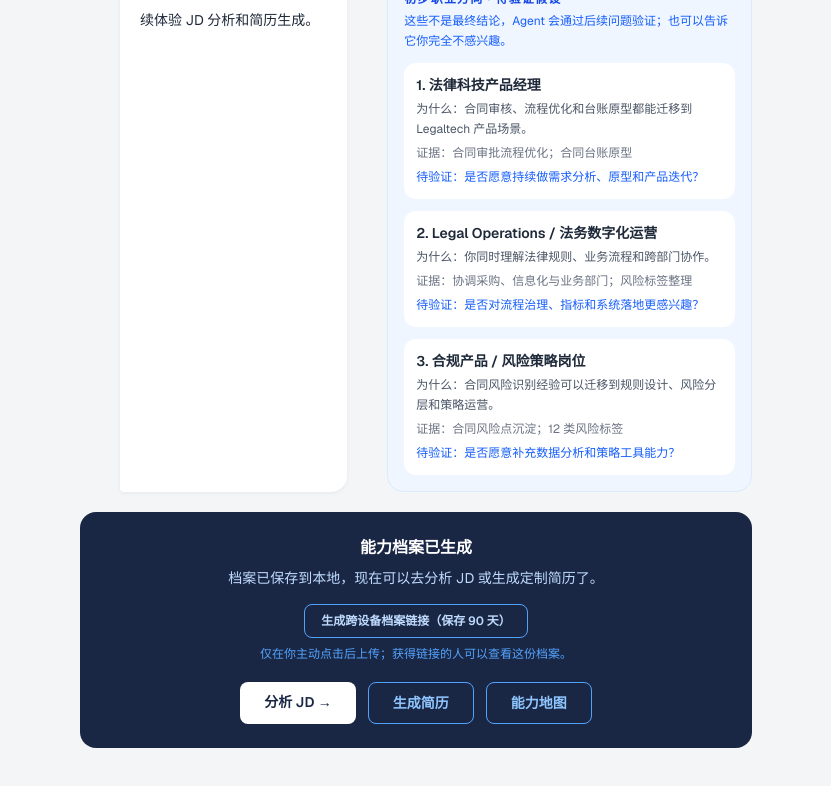
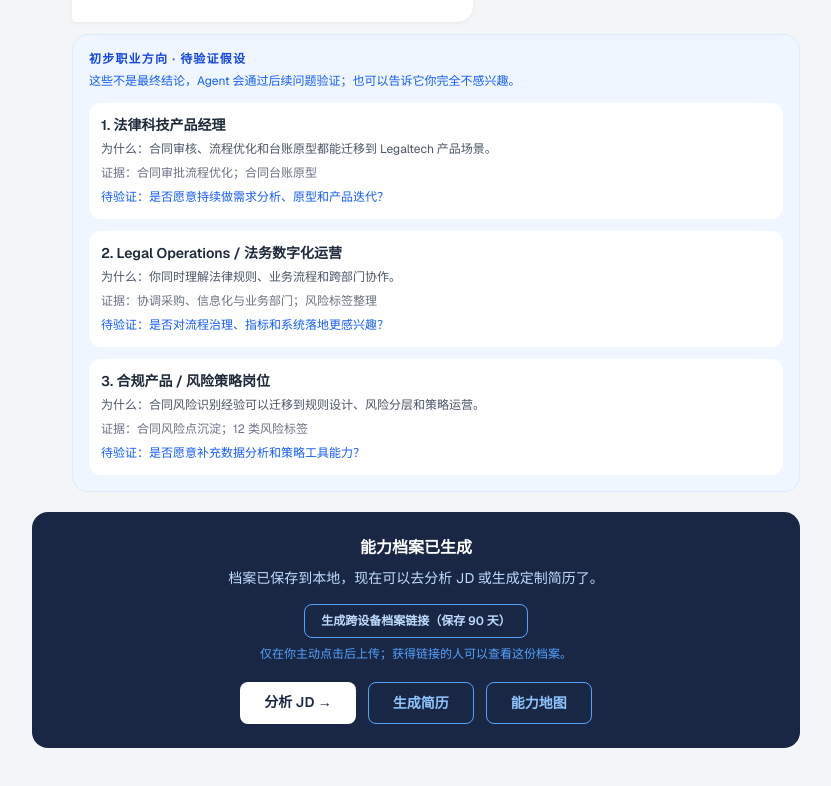
Before and after one commit to 958378126-cell/lvzhuan-agent, a Next.js app: page /interview in a window 1280 px wide. Both pictures are taken after a click on the button "直接体验离线演示". Shown: the part 262-1048 px from the top of the page, without its empty margins (224-1055 px from the left). Built offline with nearby package versions, Linux system fonts and the light colour scheme.

Commit message:
fix: prevent interview hypothesis card from stretching chat bubble

```diff
--- a/app/interview/page.tsx
+++ b/app/interview/page.tsx
@@ -298,7 +298,7 @@ export default function InterviewPage() {
       </nav>
 
       <div className="flex-1 overflow-y-auto px-4 py-8">
-        <div className="max-w-2xl mx-auto flex flex-col gap-5">
+        <div className="max-w-3xl mx-auto flex flex-col gap-5">
           <div className="rounded-2xl p-6 mb-2" style={{ backgroundColor: "#1a2744" }}>
             <div className="flex items-center gap-2 mb-3">
               <span className="block h-px w-5 bg-blue-400" />
@@ -310,18 +310,20 @@ export default function InterviewPage() {
           </div>
 
           {messages.map((m, i) => (
-            <div key={i} className={`flex ${m.role === "user" ? "justify-end" : "justify-start"}`}>
+            <div key={i} className="flex flex-col">
+              <div className={`flex ${m.role === "user" ? "justify-end" : "justify-start"}`}>
                 {m.role === "assistant" && (
                   <div className="w-7 h-7 rounded-full flex items-center justify-center text-white text-xs font-bold flex-none mr-3 mt-1" style={{ backgroundColor: "#1a2744" }}>◎</div>
                 )}
                 <div
-                className={`max-w-lg rounded-2xl px-5 py-4 text-sm leading-7 whitespace-pre-wrap ${m.role === "user" ? "text-white rounded-br-sm" : "text-gray-800 rounded-bl-sm"}`}
+                  className={`max-w-2xl rounded-2xl px-5 py-4 text-sm leading-7 whitespace-pre-wrap ${m.role === "user" ? "text-white rounded-br-sm" : "text-gray-800 rounded-bl-sm"}`}
                   style={{ backgroundColor: m.role === "user" ? "#1a2744" : "#ffffff", boxShadow: "0 1px 4px rgba(0,0,0,0.06)" }}
                 >
                   {m.text}
                 </div>
+              </div>
               {m.careerHypotheses && m.careerHypotheses.length > 0 && (
-                <div className="basis-full ml-10 mt-3 w-full max-w-2xl rounded-2xl border border-blue-100 bg-blue-50 p-4">
+                <div className="ml-10 mt-3 w-[calc(100%-2.5rem)] rounded-2xl border border-blue-100 bg-blue-50 p-4">
                   <div className="text-xs font-semibold tracking-widest uppercase text-blue-700">初步职业方向 · 待验证假设</div>
                   <p className="mt-1 text-xs leading-5 text-blue-600">这些不是最终结论，Agent 会通过后续问题验证；也可以告诉它你完全不感兴趣。</p>
                   <div className="mt-3 grid grid-cols-1 gap-3">
```
Lines whose indentation alone changed are shown as unchanged.
